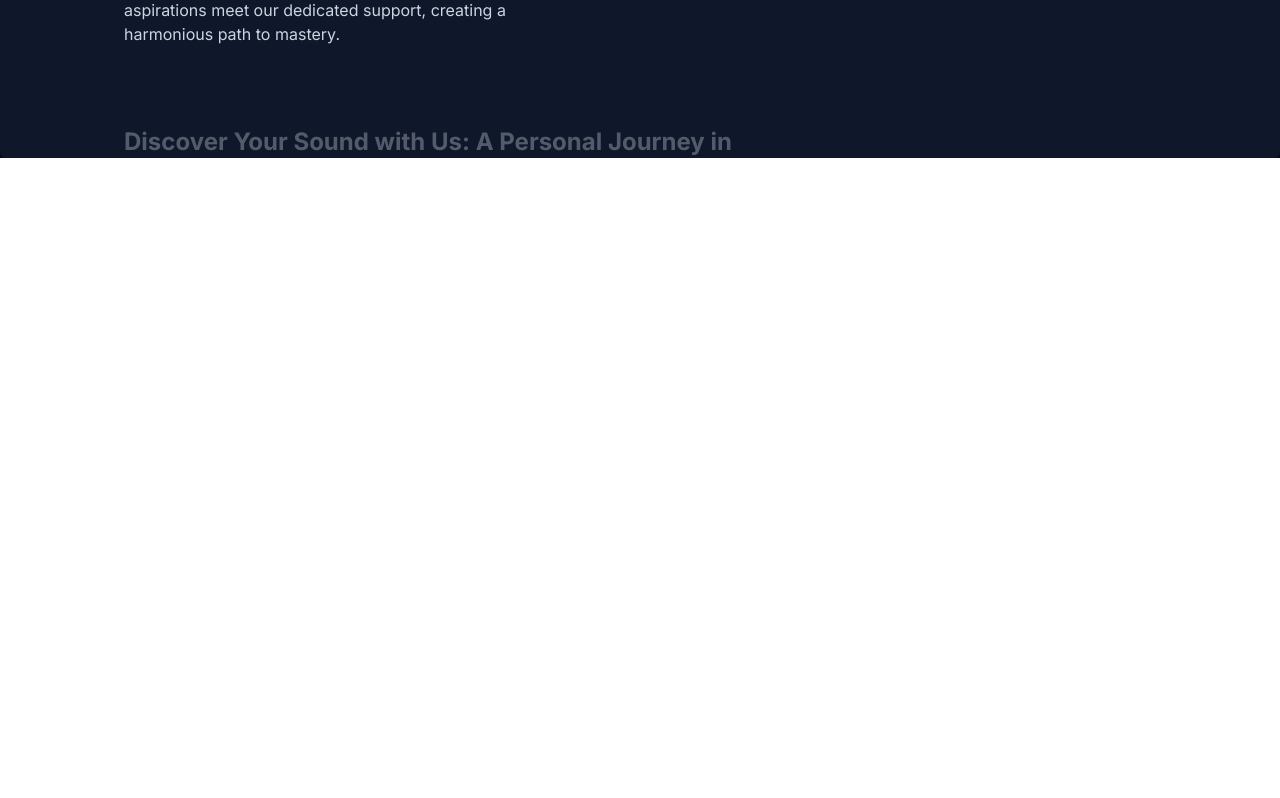
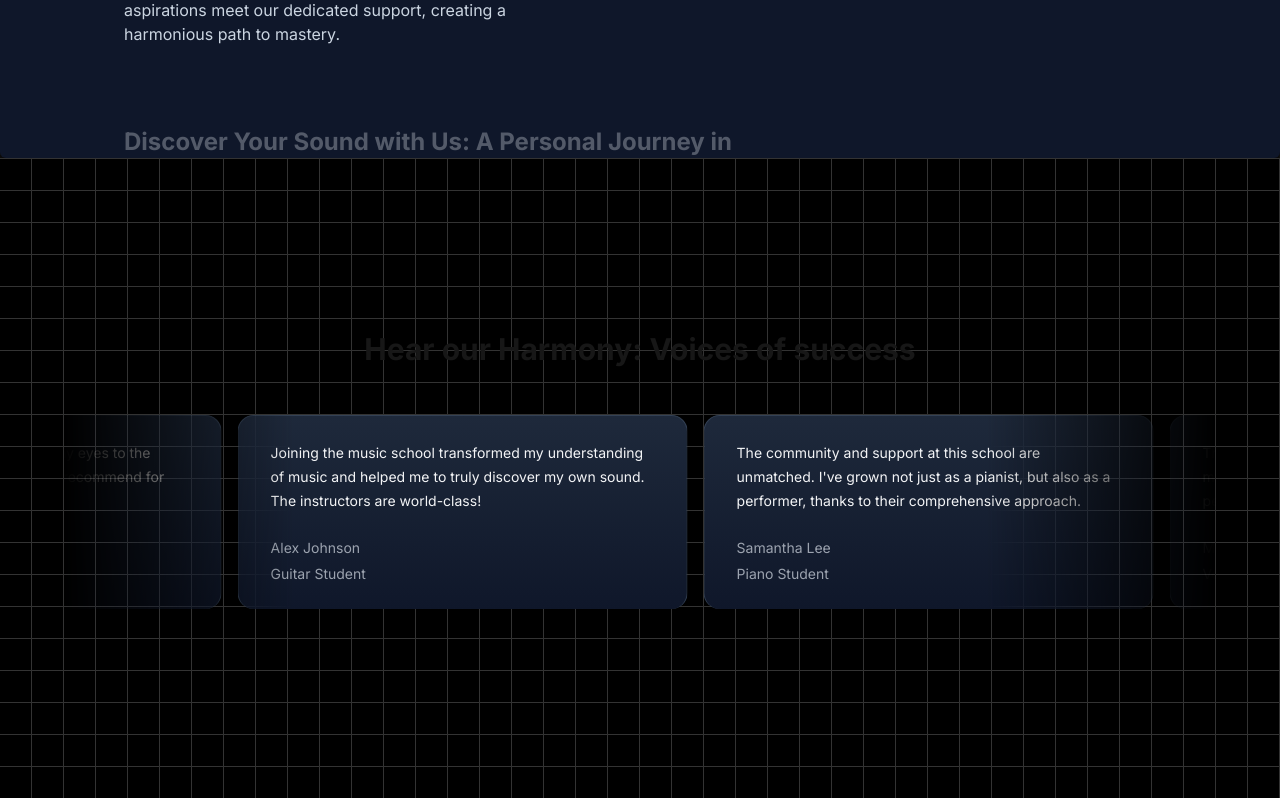
Before and after one commit to Paragk3/rhythmworks, a Next.js app: page / in a window 1280 px wide. Shown: the part 1702-2500 px from the top of the page. Before the commit the page ends 1860 px from the top, so only its background shows below. Built offline with nearby package versions, Linux system fonts and the light colour scheme.

Commit message:
rhythmwork:- -Configure tailwind for moving cards. -Add SVG function -Add Testimonial Cards function. -Add Background Grid Effect. -Add Background Glass Effect.

```diff
--- a/package.json
+++ b/package.json
@@ -11,7 +11,8 @@
   "dependencies": {
     "clsx": "^2.1.1",
     "css": "^3.0.0",
-    "framer-motion": "^11.5.6",
+    "framer-motion": "^11.9.0",
+    "mini-svg-data-uri": "^1.4.4",
     "next": "14.2.13",
     "react": "^18",
     "react-dom": "^18",
--- a/src/app/page.tsx
+++ b/src/app/page.tsx
@@ -1,5 +1,6 @@
 import FeaturedCourses from "@/components/FeaturedCourses";
 import HeroSection from "@/components/HeroSection";
+import MusicSchoolTesimonialCards from "@/components/TestimonialCards";
 import WhyChooseUs from "@/components/WhyChooseUs";
 
 
@@ -10,6 +11,7 @@ export default function Home() {
       <HeroSection/>
       <FeaturedCourses/>
       <WhyChooseUs/>
+      <MusicSchoolTesimonialCards/>
     </main>
   )
 
--- a/src/components/FeaturedCourses.tsx
+++ b/src/components/FeaturedCourses.tsx
@@ -53,8 +53,8 @@ function FeaturedCourses() {
             </div>
             <div className="mt-20  text-center">
                 <Link href={"/courses"}
-                className="px-4 py-2 rounded border border-neutral-600
-                text-neutral-700 bg-white hover:bg-grey-100 transition duration-200"
+
+                className="shadow-[0_0_0_3px_#000000_inset] px-6 py-2 bg-transparent border border-black dark:border-white dark:text-white text-black rounded-lg font-bold transform hover:-translate-y-1 transition duration-400"
                 >
                   View All Courses
                 </Link>
--- /dev/null
+++ b/src/components/TestimonialCards.tsx
@@ -0,0 +1,56 @@
+'use client'
+import { InfiniteMovingCards } from "./ui/infinite-moving-cards";
+import React from "react";
+
+
+const musicSchoolTestimonials = [
+    {
+      quote:
+        'Joining the music school transformed my understanding of music and helped me to truly discover my own sound. The instructors are world-class!',
+      name: 'Alex Johnson',
+      title: 'Guitar Student',
+    },
+    {
+      quote:
+        "The community and support at this school are unmatched. I've grown not just as a pianist, but also as a performer, thanks to their comprehensive approach.",
+      name: 'Samantha Lee',
+      title: 'Piano Student',
+    },
+    {
+      quote:
+        "This school offered me the tools and confidence to take my singing to the next level. I'm endlessly grateful for the personalized coaching.",
+      name: 'Michael Chen',
+      title: 'Vocal Student',
+    },
+    {
+      quote:
+        'As a violinist, finding the right mentor can be challenging, but this school matched me with a teacher who truly understands my goals and challenges.',
+      name: 'Emily Taylor',
+      title: 'Violin Student',
+    },
+    {
+      quote:
+        'The production courses here opened my eyes to the intricacies of music production. Highly recommend for any aspiring producers!',
+      name: 'Chris Morales',
+      title: 'Music Production Student',
+    },
+  ];
+
+function MusicSchoolTesimonialCards(){
+    return (
+        <div className="h-[40rem] w-full dark:bg-black dark:bg-grid-white/[0.2] relative flex flex-col items-center justify-center overflow-hidden">
+            <h2 className="text-3xl font-bold text-center mb-8 z-10">Hear our Harmony: Voices of success</h2>
+            <div className="flex justify-center w-full overflow-hidden px-4 sm:px-6 lg:px-8">
+                <div className="w-full max-w-6xl">
+                <InfiniteMovingCards
+                    items={musicSchoolTestimonials}
+                    direction="right"
+                    speed="slow"
+          />
+                </div>
+            </div>
+        </div>
+      )
+}
+
+export default MusicSchoolTesimonialCards
--- /dev/null
+++ b/src/components/ui/infinite-moving-cards.tsx
@@ -0,0 +1,121 @@
+"use client";
+
+import { cn } from "@/utils/utils";
+import React, { useEffect, useState } from "react";
+
+export const InfiniteMovingCards = ({
+  items,
+  direction = "left",
+  speed = "fast",
+  pauseOnHover = true,
+  className,
+}: {
+  items: {
+    quote: string;
+    name: string;
+    title: string;
+  }[];
+  direction?: "left" | "right";
+  speed?: "fast" | "normal" | "slow";
+  pauseOnHover?: boolean;
+  className?: string;
+}) => {
+  const containerRef = React.useRef<HTMLDivElement>(null);
+  const scrollerRef = React.useRef<HTMLUListElement>(null);
+
+  useEffect(() => {
+    addAnimation();
+  }, []);
+  const [start, setStart] = useState(false);
+  function addAnimation() {
+    if (containerRef.current && scrollerRef.current) {
+      const scrollerContent = Array.from(scrollerRef.current.children);
+
+      scrollerContent.forEach((item) => {
+        const duplicatedItem = item.cloneNode(true);
+        if (scrollerRef.current) {
+          scrollerRef.current.appendChild(duplicatedItem);
+        }
+      });
+
+      getDirection();
+      getSpeed();
+      setStart(true);
+    }
+  }
+  const getDirection = () => {
+    if (containerRef.current) {
+      if (direction === "left") {
+        containerRef.current.style.setProperty(
+          "--animation-direction",
+          "forwards"
+        );
+      } else {
+        containerRef.current.style.setProperty(
+          "--animation-direction",
+          "reverse"
+        );
+      }
+    }
+  };
+  const getSpeed = () => {
+    if (containerRef.current) {
+      if (speed === "fast") {
+        containerRef.current.style.setProperty("--animation-duration", "20s");
+      } else if (speed === "normal") {
+        containerRef.current.style.setProperty("--animation-duration", "40s");
+      } else {
+        containerRef.current.style.setProperty("--animation-duration", "80s");
+      }
+    }
+  };
+  return (
+    <div
+      ref={containerRef}
+      className={cn(
+        "scroller relative z-20  max-w-7xl overflow-hidden  [mask-image:linear-gradient(to_right,transparent,white_20%,white_80%,transparent)]",
+        className
+      )}
+    >
+      <ul
+        ref={scrollerRef}
+        className={cn(
+          " flex min-w-full shrink-0 gap-4 py-4 w-max flex-nowrap",
+          start && "animate-scroll ",
+          pauseOnHover && "hover:[animation-play-state:paused]"
+        )}
+      >
+        {items.map((item, idx) => (
+          <li
+            className="w-[350px] max-w-full relative rounded-2xl border border-b-0 flex-shrink-0 border-slate-700 px-8 py-6 md:w-[450px]"
+            style={{
+              background:
+                "linear-gradient(180deg, var(--slate-800), var(--slate-900)",
+            }}
+            key={item.name}
+          >
+            <blockquote>
+              <div
+                aria-hidden="true"
+                className="user-select-none -z-1 pointer-events-none absolute -left-0.5 -top-0.5 h-[calc(100%_+_4px)] w-[calc(100%_+_4px)]"
+              ></div>
+              <span className=" relative z-20 text-sm leading-[1.6] text-gray-100 font-normal">
+                {item.quote}
+              </span>
+              <div className="relative z-20 mt-6 flex flex-row items-center">
+                <span className="flex flex-col gap-1">
+                  <span className=" text-sm leading-[1.6] text-gray-400 font-normal">
+                    {item.name}
+                  </span>
+                  <span className=" text-sm leading-[1.6] text-gray-400 font-normal">
+                    {item.title}
+                  </span>
+                </span>
+              </div>
+            </blockquote>
+          </li>
+        ))}
+      </ul>
+    </div>
+  );
+};
--- a/tailwind.config.ts
+++ b/tailwind.config.ts
@@ -1,10 +1,12 @@
 import type { Config } from "tailwindcss";
 
+const svgToDataUri = require("mini-svg-data-uri");
 const colors = require("tailwindcss/colors");
 const {
   default: flattenColorPalette,
 } = require("tailwindcss/lib/util/flattenColorPalette");
 
+// Plugin to add each Tailwind color as a global CSS variable
 function addVariablesForColors({ addBase, theme }: any) {
   const allColors = flattenColorPalette(theme('colors'));
   const newVars = Object.fromEntries(
@@ -16,6 +18,30 @@ function addVariablesForColors({ addBase, theme }: any) {
   });
 }
 
+function addSvgPatterns({ matchUtilities, theme }: any) {
+  matchUtilities(
+    {
+      'bg-grid': (value: any) => ({
+        backgroundImage: `url("${svgToDataUri(
+          `<svg xmlns="http://www.w3.org/2000/svg" viewBox="0 0 32 32" width="32" height="32" fill="none" stroke="${value}"><path d="M0 .5H31.5V32"/></svg>`
+        )}")`,
+      }),
+      'bg-grid-small': (value: any) => ({
+        backgroundImage: `url("${svgToDataUri(
+          `<svg xmlns="http://www.w3.org/2000/svg" viewBox="0 0 32 32" width="8" height="8" fill="none" stroke="${value}"><path d="M0 .5H31.5V32"/></svg>`
+        )}")`,
+      }),
+      'bg-dot': (value: any) => ({
+        backgroundImage: `url("${svgToDataUri(
+          `<svg xmlns="http://www.w3.org/2000/svg" viewBox="0 0 32 32" width="16" height="16" fill="none"><circle fill="${value}" id="pattern-circle" cx="10" cy="10" r="1.6257413380501518"></circle></svg>`
+        )}")`,
+      }),
+    },
+    { values: flattenColorPalette(theme('backgroundColor')), type: 'color' }
+  );
+}
+
+
 const config: Config = {
   content: [
     "./src/pages/**/*.{js,ts,jsx,tsx,mdx}",
@@ -25,8 +51,9 @@ const config: Config = {
   darkMode: 'class',
   theme: {
     extend: {
-      animation: {
+      animation:{
         spotlight: "spotlight 2s ease .75s 1 forwards",
+        scroll: "scroll var(--animation-duration, 40s) var(--animation-direction, forwards) linear infinite"
       },
       backgroundImage: {
         "gradient-radial": "radial-gradient(var(--tw-gradient-stops))",
@@ -35,24 +62,17 @@ const config: Config = {
       },
       keyframes:{
         spotlight: {
-          "0%": {
-            opacity: '0',
-            transform: "translate(-72%, -62%) scale(0.5)",
-          },
-          "100%": {
-            opacity: '1',
-            transform: "translate(-50%,-40%) scale(1)",
-          },
+          '0%': { opacity: '0', transform: 'translate(-72%, -62%) scale(0.5)' },
+          '100%': { opacity: '1', transform: 'translate(-50%,-40%) scale(1)' },
         },
         scroll: {
           to: {
             transform: "translate(calc(-50% - 0.5rem))",
           },
         },
-
       }
     },
   },
-  plugins: [addVariablesForColors],
+  plugins: [addVariablesForColors, addSvgPatterns],
 };
 export default config;
```
Also changed, not shown: 1 other file (tests, documents, lock files or other folders).
